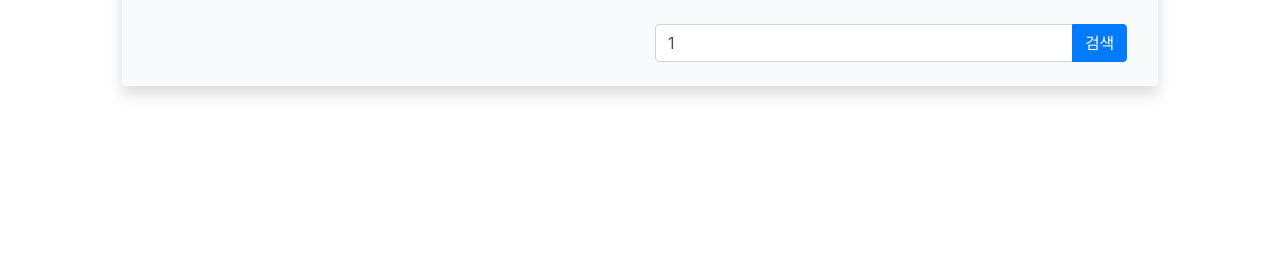
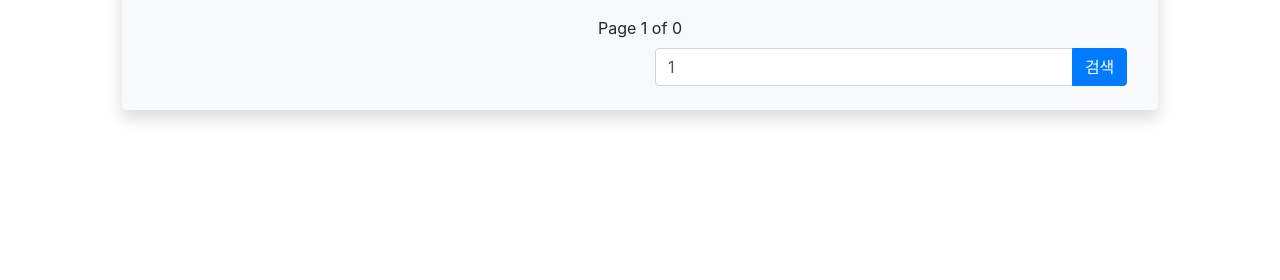
Before and after one commit to 1J-Choi/MackePost, a Spring Boot app: page /board/search?name=1 in a window 1280 px wide. Shown: the part 287-567 px from the top of the page. Run offline with Spring Boot 4, Linux system fonts and the light colour scheme; data that the repository does not hold is empty; some libraries are stand-ins or nearby versions.

Commit message:
1J-Choi/MarkePost#1 게시판 검색 페이징 구현

```diff
--- a/build.gradle
+++ b/build.gradle
@@ -40,6 +40,7 @@ dependencies {
 	implementation 'nz.net.ultraq.thymeleaf:thymeleaf-layout-dialect'
 	implementation 'org.springdoc:springdoc-openapi-starter-webmvc-ui:2.6.0'
 	implementation group: 'org.mindrot', name: 'jbcrypt', version: '0.4'
+	implementation group: 'org.springframework.data', name: 'spring-data-commons', version: '3.4.0'
 }
 
 tasks.named('test') {
--- a/src/main/java/com/markepost/board/BoardController.java
+++ b/src/main/java/com/markepost/board/BoardController.java
@@ -30,21 +30,33 @@ public class BoardController {
 	}
 
 	@GetMapping("/search-board-view")
-	public String searchBoard(Model model) {
-		List<SearchBoardDTO> searchBoards = boardBO.getSearchBoards(null);
+	public String searchBoard(Model model,
+			@RequestParam(value = "page", defaultValue = "1") int page) {
+		List<SearchBoardDTO> searchBoards = boardBO.getSearchBoards("", page);
+		int totalCount = boardBO.count(null);
+		int totalPages = (int) Math.ceil((double) totalCount / 10);
+
 		model.addAttribute("searchBoards", searchBoards);
 		model.addAttribute("name", "");
+		model.addAttribute("page", page);
+		model.addAttribute("totalPages", totalPages);
+
 		return "board/searchBoard";
 	}
 
 	@GetMapping("/search")
 	public String searchBoard(
-			@RequestParam(value = "name", required = false) String name,
-			@RequestParam(value = "page", required = false) Integer page,
+			@RequestParam("name") String name,
+			@RequestParam(value = "page", defaultValue = "1") int page,
 			Model model) {
-		List<SearchBoardDTO> searchBoards = boardBO.getSearchBoards(name);
+		List<SearchBoardDTO> searchBoards = boardBO.getSearchBoards(name, page);
+		int totalCount = boardBO.count(name);
+		int totalPages = (int) Math.ceil((double) totalCount / 10);
+
 		model.addAttribute("searchBoards", searchBoards);
 		model.addAttribute("name", name);
+		model.addAttribute("page", page);
+		model.addAttribute("totalPages", totalPages);
 		return "board/searchBoard";
 	}
 }
--- a/src/main/resources/templates/board/searchBoard.html
+++ b/src/main/resources/templates/board/searchBoard.html
@@ -32,6 +32,16 @@
 					</tr>
 				</tbody>
 			</table>
+			<!-- 페이지 -->
+			<div>
+    			<div class="d-flex justify-content-center">
+        			<a th:if="${page > 1}" th:href="@{/board/search(name=${name}, page=${page - 1})}">Previous</a>
+	    			<span th:text="'Page ' + ${page} + ' of ' + ${totalPages}" class="mx-3"></span>
+        			<a th:if="${page < totalPages}" th:href="@{/board/search(name=${name}, page=${page + 1})}">Next</a>
+    			</div>
+			</div>
+
+			<!-- 검색창 -->
 			<div class="d-flex justify-content-end">
 			<form th:action="@{/board/search}" method="get" class="my-2 col-6">
 				<div class="input-group">
```
Also changed, not shown: src/main/java/com/markepost/board/bo/BoardBO.java (+9 -2 lines), src/main/java/com/markepost/board/mapper/BoardMapper.java (+6 -1 lines), src/main/resources/mappers/boardMapper.xml (+13 -1 lines).
